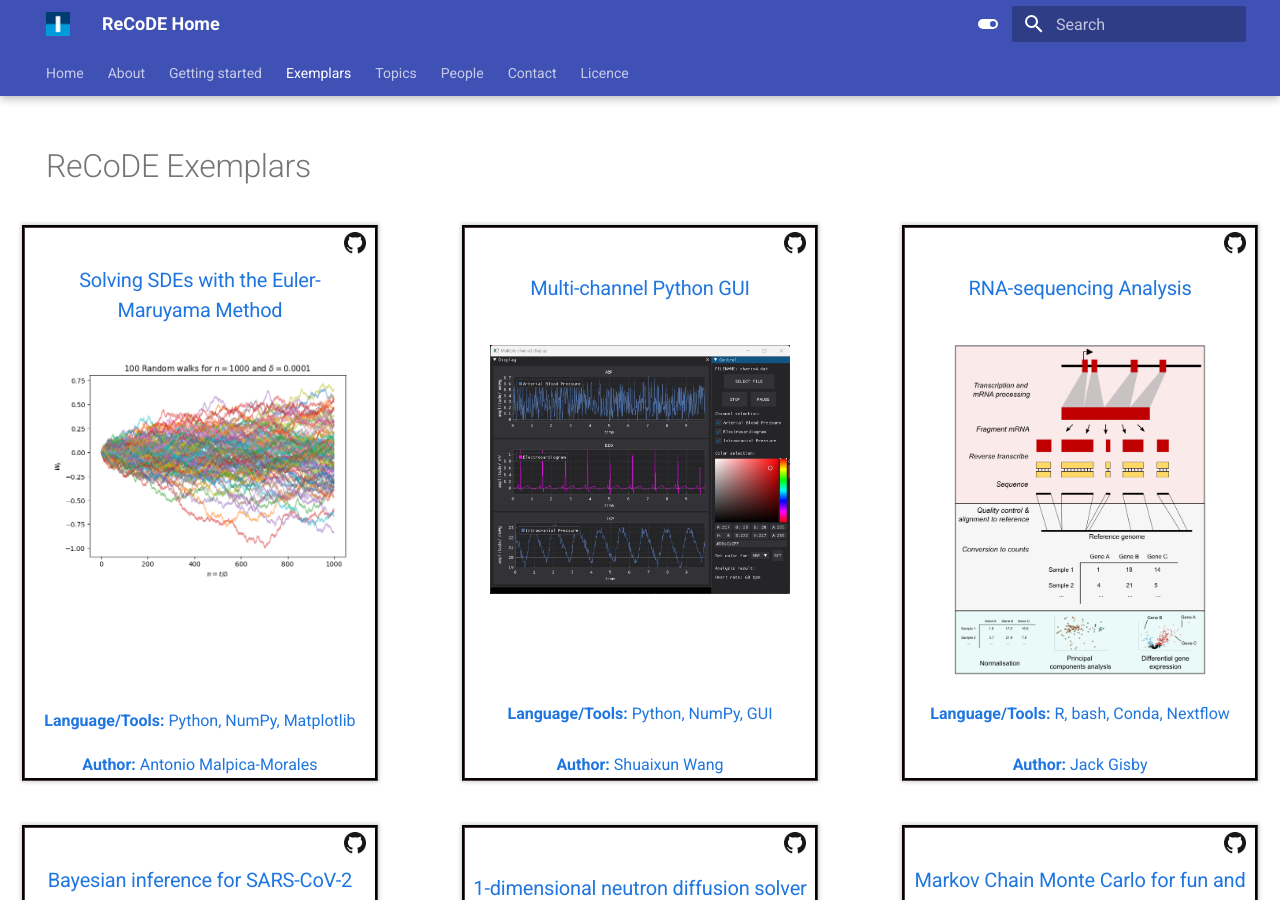
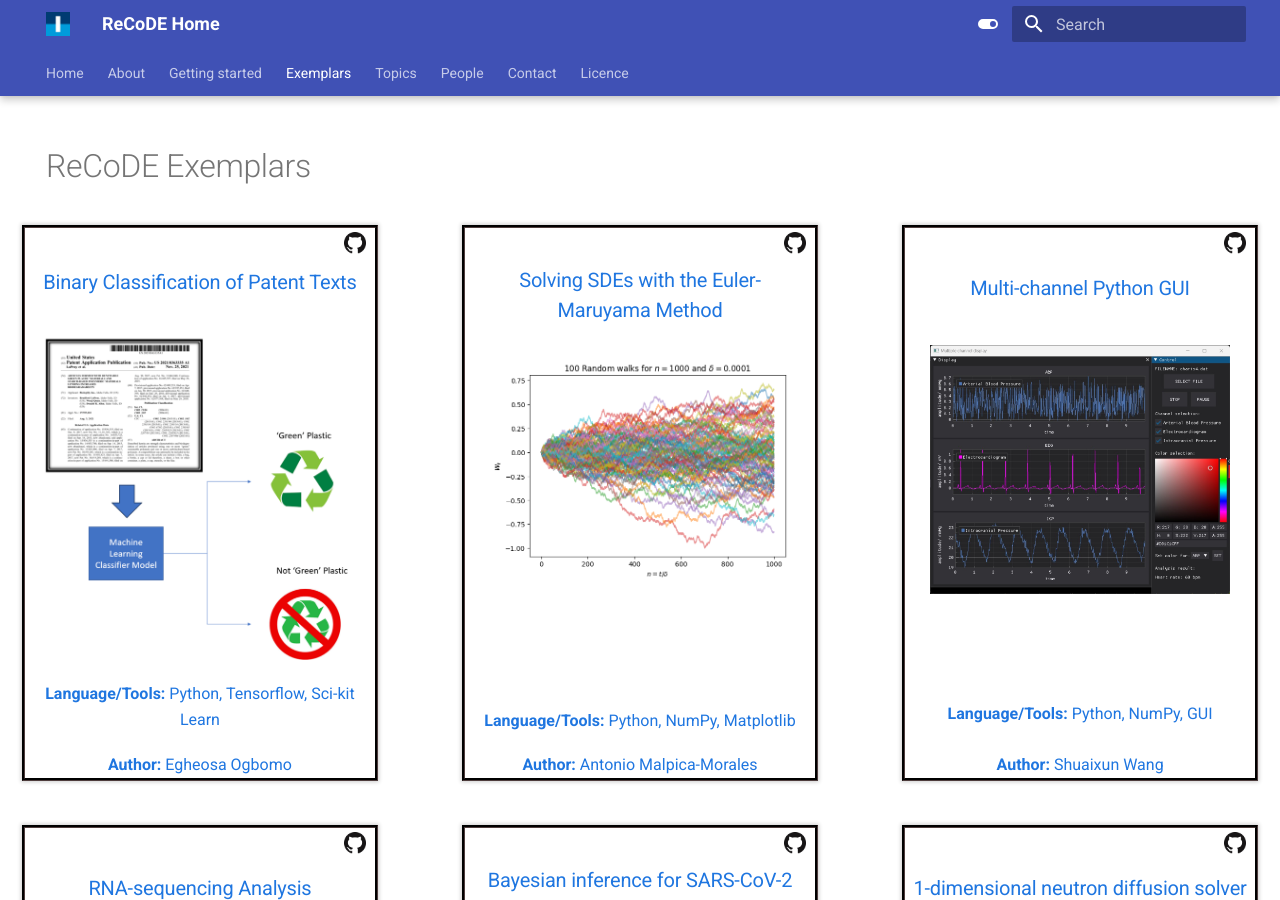
Before and after one commit to ImperialCollegeLondon/ReCoDE-home, an MkDocs documentation site: the page built from docs/exemplars/index.md, in a window 1280 px wide and 900 px high. Built offline with MkDocs 1.6.1 and Material for MkDocs 9.7.7, drawn with Linux system fonts in a browser that asks for light colours.

Commit message:
feat: add aiforpatents to home

```diff
--- a/docs/exemplars/index.md
+++ b/docs/exemplars/index.md
@@ -10,6 +10,21 @@ search:
 
 
 <div class="grid-container" style="justify-items:center;">
+<!-- AI for Patents -->
+    <div class="card_ex">
+      <a href = "https://github.com/ImperialCollegeLondon/ReCoDE-AIForPatents" style="display:inline;margin-bottom:-50px;margin-right:-310px;">
+        <img src="../assets/img/github.png" alt="AI for Patents" style="width:75%;padding:4px;">
+      </a>
+      <h3>
+        <a href = "https://imperialcollegelondon.github.io/ReCoDE-AIForPatents">Binary Classification of Patent Texts</a>
+      </h3>
+      <a href = "https://imperialcollegelondon.github.io/ReCoDE-AIForPatents" style="height:60%">
+        <img src="../assets/img/exemplars/aiforpatents.png" alt="AI for Patents" style="width:95%">
+      </a>
+      <a href = "../tags"><strong>Language/Tools:</strong> Python, Tensorflow, Sci-kit Learn</a>
+      <a href = "../people"><strong>Author:</strong> Egheosa Ogbomo</a>
+    </div>
+
 <!-- Euler-Maruyama Method -->
     <div class="card_ex">
       <a href = "https://github.com/ImperialCollegeLondon/ReCoDe-Euler-Maruyama" style="display:inline;margin-bottom:-50px;margin-right:-310px;">
```
Also changed, not shown: docs/assets/img/exemplars/aiforpatents.png (added).
